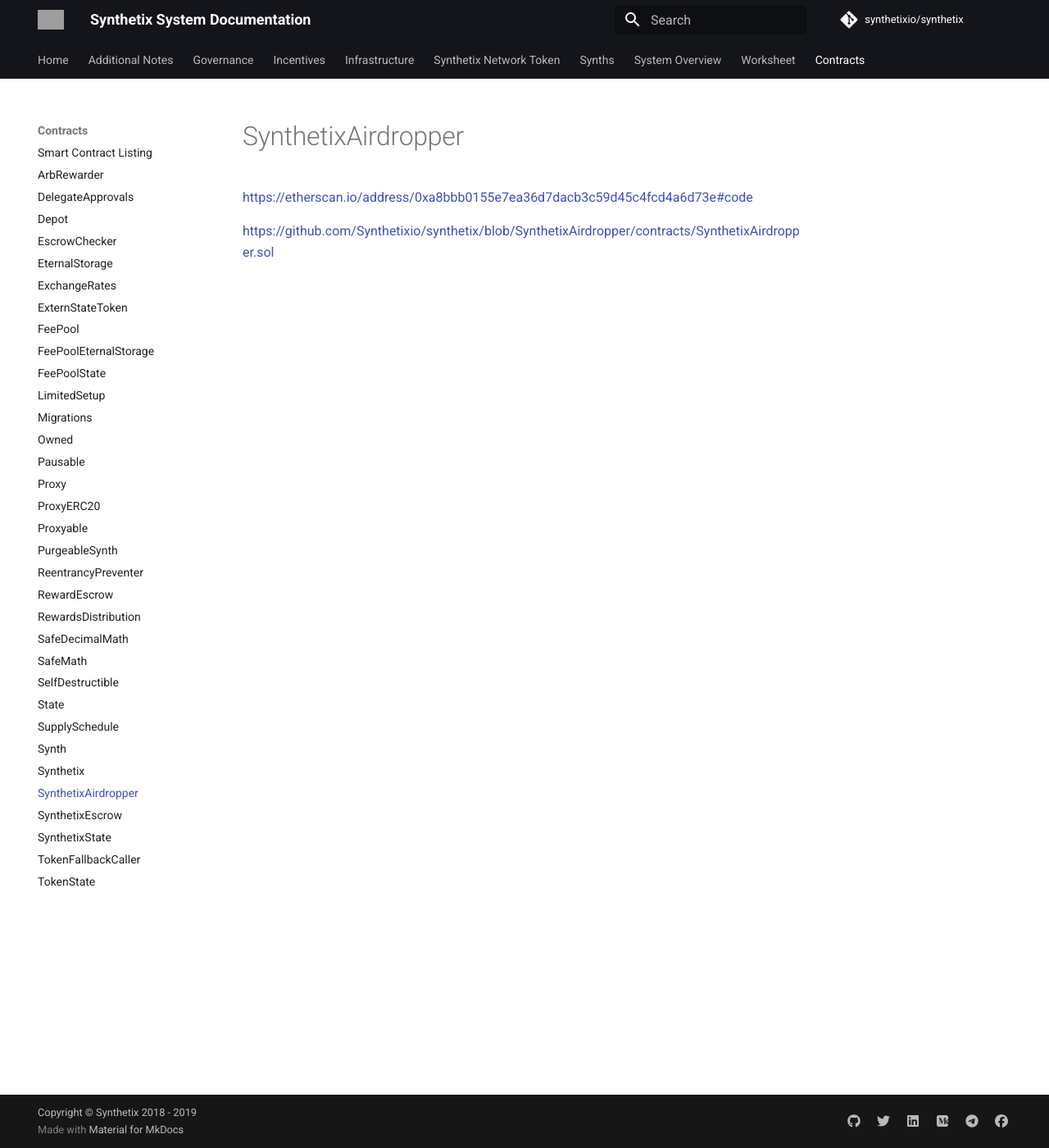
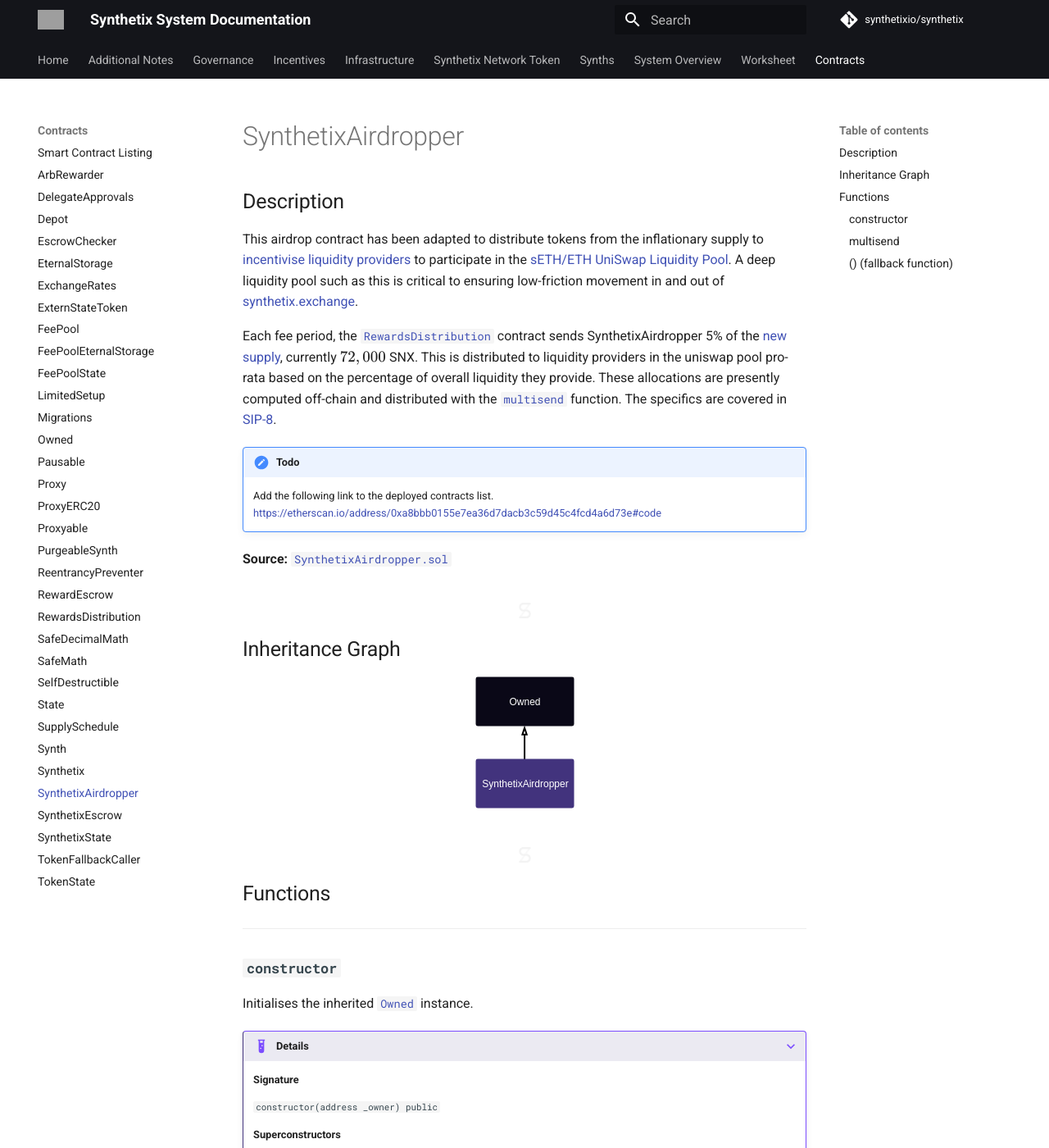
Before and after one commit to Synthetixio/synthetix, an MkDocs documentation site: the page built from docs/contracts/SynthetixAirdropper.md, in a window 1280 px wide and 1400 px high. Shown: the whole window at 82% size. Built offline with MkDocs 1.6.1 and Material for MkDocs 9.7.7, drawn with Linux system fonts in a browser that asks for light colours; formulas are drawn with MathJax 3; comment, search, counter and statistics services are not loaded; some of the changed text lies outside the part shown; grey boxes are pictures that could not be loaded.

Commit message:
SynthetixAirdropper

```diff
--- a/docs/contracts/SynthetixAirdropper.md
+++ b/docs/contracts/SynthetixAirdropper.md
@@ -1,5 +1,74 @@
 # SynthetixAirdropper
 
-https://etherscan.io/address/0xa8bbb0155e7ea36d7dacb3c59d45c4fcd4a6d73e#code
+## Description
 
-https://github.com/Synthetixio/synthetix/blob/SynthetixAirdropper/contracts/SynthetixAirdropper.sol
+This airdrop contract has been adapted to distribute tokens from the inflationary supply to [incentivise liquidity providers](../incentives.md#liquidity-providers) to participate in the [sETH/ETH UniSwap Liquidity Pool](https://etherscan.io/address/0xe9cf7887b93150d4f2da7dfc6d502b216438f244/#tokentxns). A deep liquidity pool such as this is critical to ensuring low-friction movement in and out of [synthetix.exchange](https://synthetix.exchange).
+
+Each fee period, the [`RewardsDistribution`](RewardsDistribution.md) contract sends SynthetixAirdropper 5% of the [new supply](SupplySchedule.md), currently $72,000$ SNX. This is distributed to liquidity providers in the uniswap pool pro-rata based on the percentage of overall liquidity they provide. These allocations are presently computed off-chain and distributed with the [`multisend`](#multisend) function. The specifics are covered in [SIP-8](https://sips.synthetix.io/sips/sip-8).
+
+!!! todo
+    Add the following link to the deployed contracts list.
+    https://etherscan.io/address/0xa8bbb0155e7ea36d7dacb3c59d45c4fcd4a6d73e#code
+
+**Source:** [`SynthetixAirdropper.sol`](https://github.com/Synthetixio/synthetix/blob/SynthetixAirdropper/contracts/SynthetixAirdropper.sol)
+
+<section-sep />
+
+## Inheritance Graph
+
+<inheritance-graph>
+    ![SynthetixAirdropper inheritance graph](../img/graphs/SynthetixAirdropper.svg)
+</inheritance-graph>
+
+<section-sep />
+
+## Functions
+
+---
+
+### `constructor`
+
+Initialises the inherited [`Owned`](Owned.md) instance.
+
+???+ example "Details"
+    **Signature**
+
+    `constructor(address _owner) public`
+
+    **Superconstructors**
+
+    * [`Owned(_owner)`](Owned.md#constructor)
+
+---
+
+### `multisend`
+
+Performs batches of ERC20 token transfers to save gas.
+
+???+ example "Details"
+    **Signature**
+
+    `multisend(address _tokenAddress, address[] _destinations, uint256[] _values) external`
+
+    **Modifiers**
+
+    * [`Owned.onlyOwner`](Owned.md#onlyOwner)
+
+    **Preconditions**
+
+    * `_destinations.length` must equal `_values.length`.
+
+---
+
+### `() (fallback function)`
+
+This fallback function immediately transfers any ether sent to the contract to the contract owner.
+
+???+ example "Details"
+    **Signature**
+
+    `() external payable`
+
+---
+
+<section-sep />
```
Also changed, not shown: docs/img/graphs/SynthetixAirdropper.svg (added), 1 other file.
